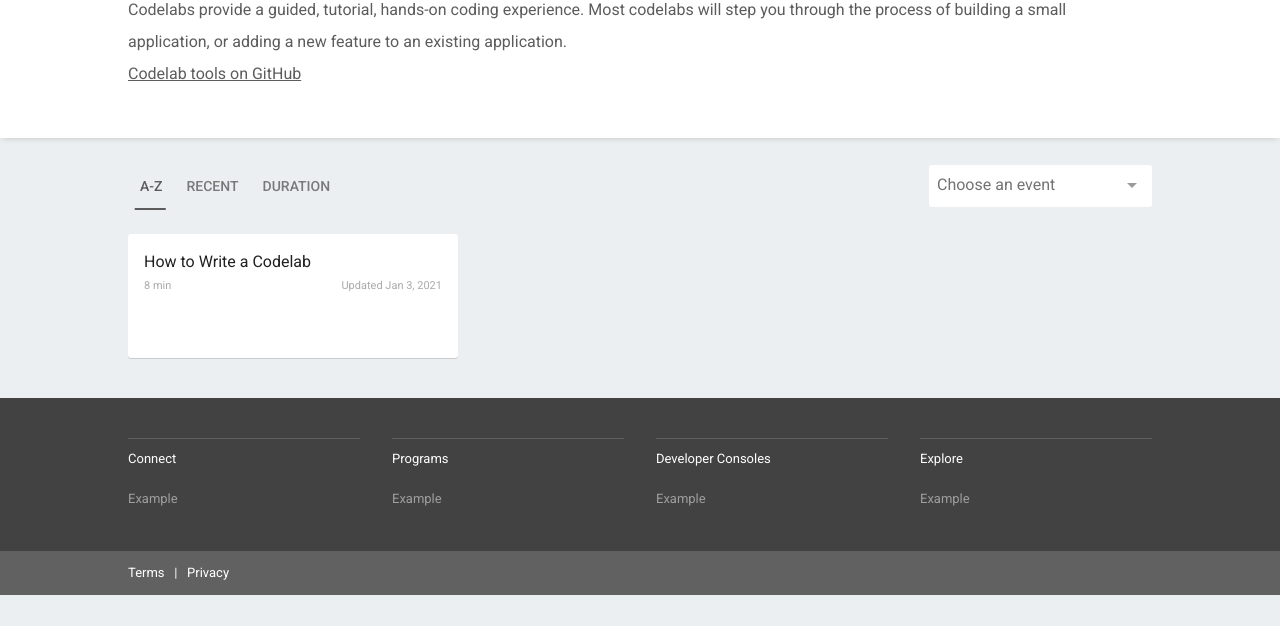
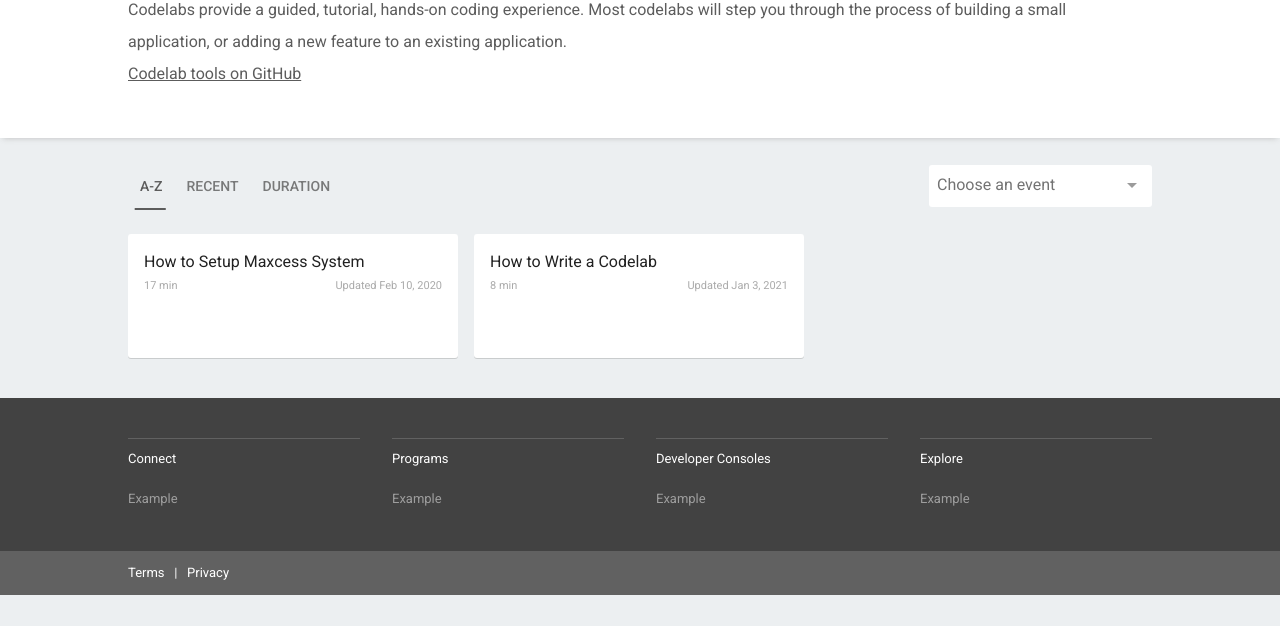
Before and after one commit to ubi-biz/docs, a plain HTML site: page index.html in a window 1280 px wide. Shown: the part 174-800 px from the top of the page. Drawn offline with Linux system fonts and the light colour scheme.

Commit message:
add maxcess document as a test

```diff
--- a/index.html
+++ b/index.html
@@ -97,6 +97,17 @@ Codelabs provide a guided, tutorial, hands-on coding experience. Most codelabs w
 </paper-dropdown-menu>
 </div>
 <card-sorter id="cards" class="site-width">
+<a href="/codelabs/how-to-setup-maxcess/index.html?index=..%2F..index" on-tap="navigate" class="codelab-card category-sample" data-category="sample" data-title="How to Setup Maxcess System" data-duration="17" data-updated="2020-02-10T18:23:38-05:00" data-tags="" data-pin="">
+<div class="description">How to Setup Maxcess System</div>
+<div class="card-duration">
+<span>17 min </span>
+<span>Updated Feb 10, 2020</span>
+</div>
+<div class="card-footer">
+<div class="category-icon sample-icon"></div>
+<paper-button class="sample-bg">Start</paper-button>
+</div>
+</a>
 <a href="/codelabs/how-to-write-a-codelab/index.html?index=..%2F..index" on-tap="navigate" class="codelab-card category-sample" data-category="sample" data-title="How to Write a Codelab" data-duration="8" data-updated="2021-01-03T13:49:53-05:00" data-tags="medium" data-pin="">
 <div class="description">How to Write a Codelab</div>
 <div class="card-duration">
```
